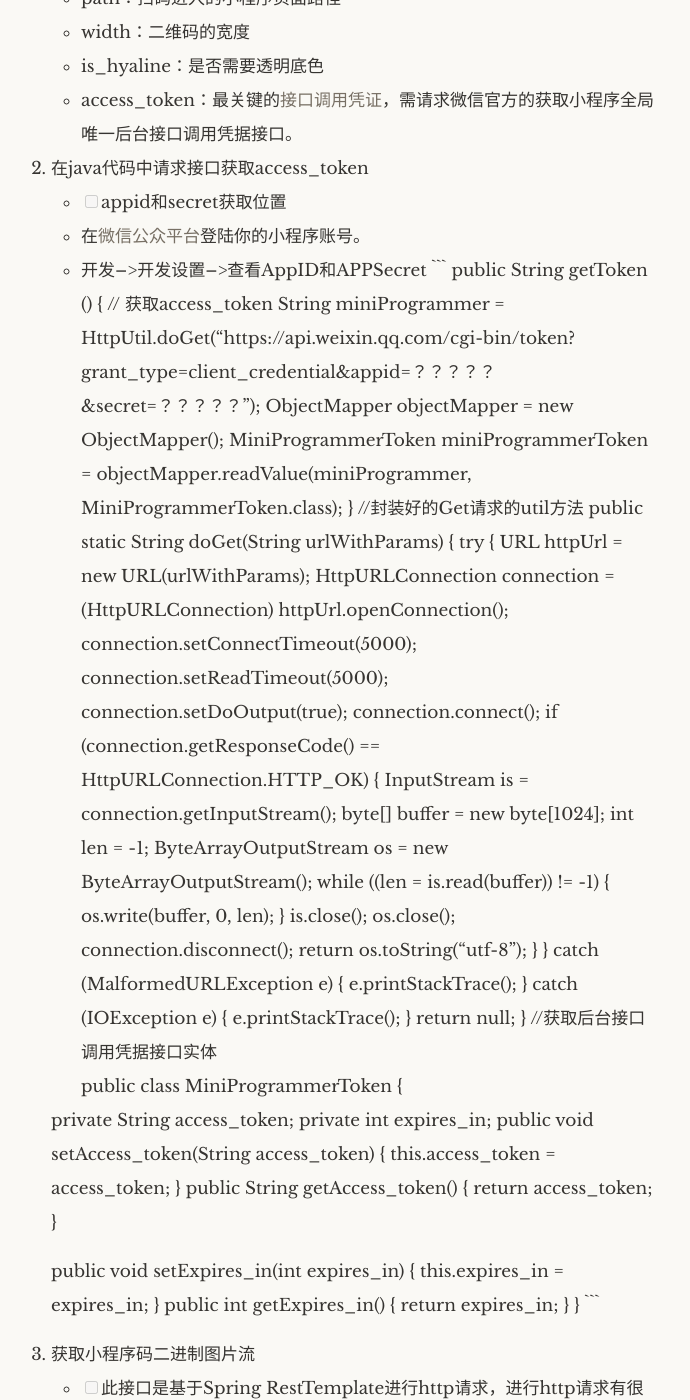
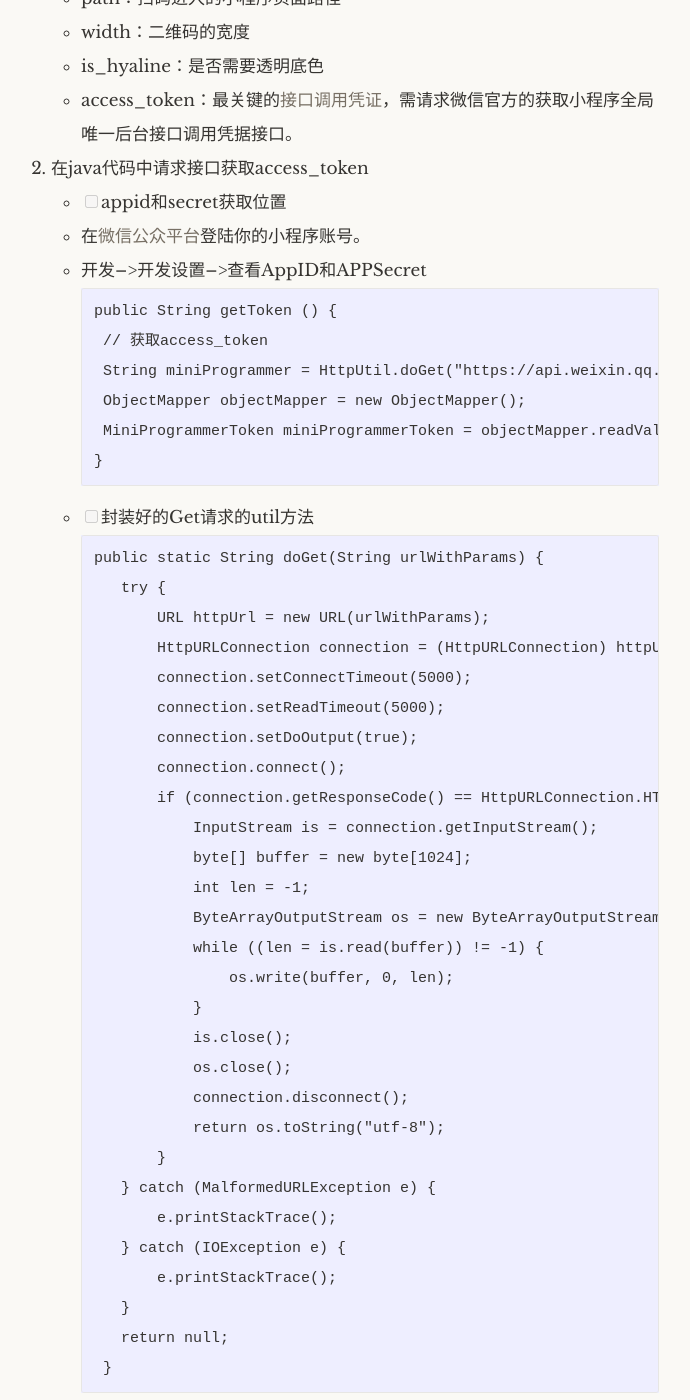
Before and after one commit to YiGanMeiZiJiu/YiGanMeiZiJiu.github.io, a Jekyll site: the page built from _posts/2019-02-21-微信小程序码生成+上传阿里云服务器.md, in a window 1280 px wide and 1400 px high, scrolled down 972 px. Shown: the whole window, without its empty margins (300-990 px from the left). Built offline with Jekyll 4.4.1, drawn with Linux system fonts in a browser that asks for light colours; some web fonts are replaced; some of the changed text lies outside the part shown.

Commit message:
调整样式

````diff
--- a/_posts/2019-02-21-微信小程序码生成+上传阿里云服务器.md
+++ b/_posts/2019-02-21-微信小程序码生成+上传阿里云服务器.md
@@ -29,7 +29,9 @@ public String getToken () {
     ObjectMapper objectMapper = new ObjectMapper();
     MiniProgrammerToken miniProgrammerToken = objectMapper.readValue(miniProgrammer, MiniProgrammerToken.class);
 }
-//封装好的Get请求的util方法
+```
+- [ ] 封装好的Get请求的util方法
+```
 public static String doGet(String urlWithParams) {
         try {
             URL httpUrl = new URL(urlWithParams);
@@ -58,7 +60,9 @@ public static String doGet(String urlWithParams) {
         }
         return null;
     }
-//获取后台接口调用凭据接口实体
+```
+- [ ] 获取后台接口调用凭据接口实体
+```
 public class MiniProgrammerToken {
 
     private String access_token;
````
